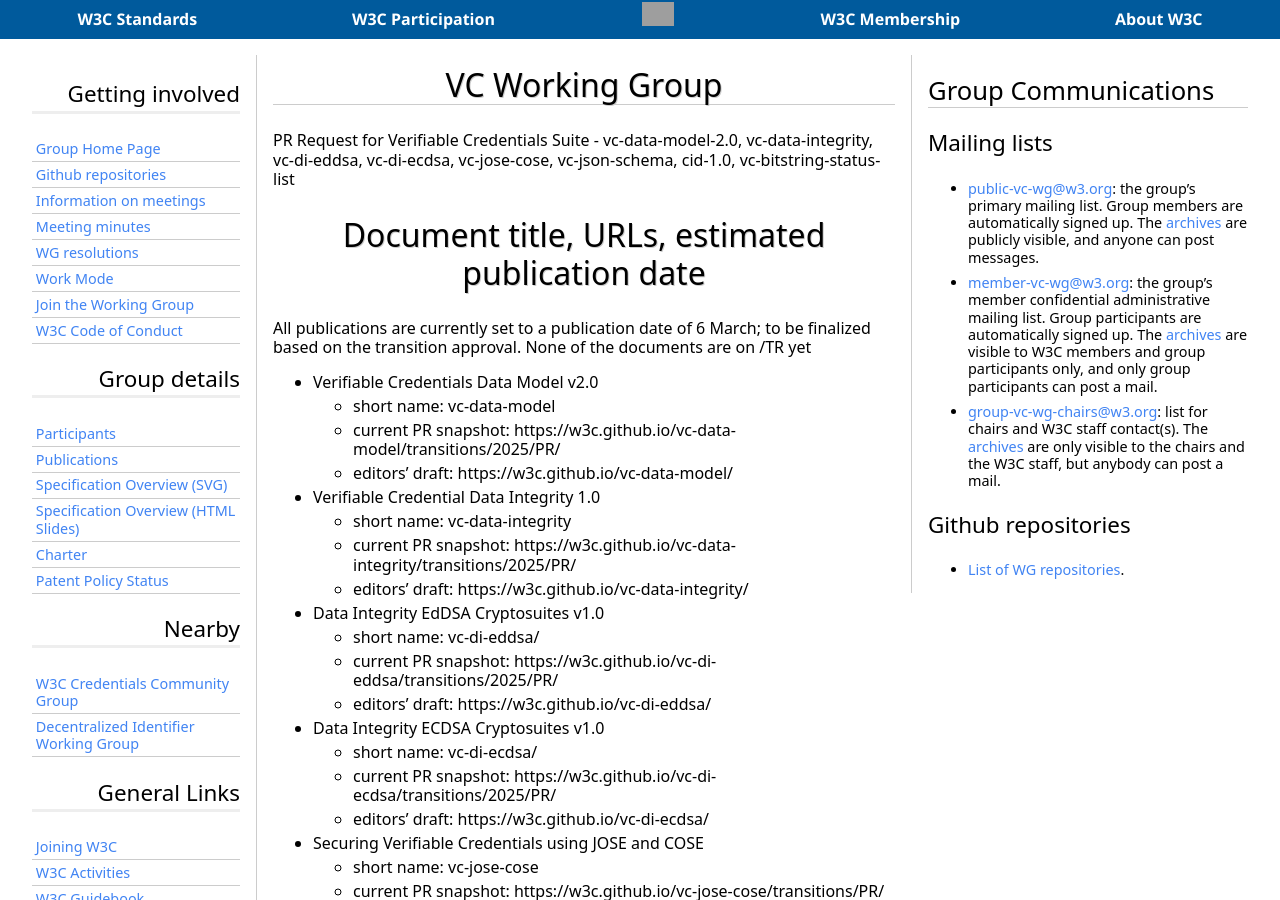
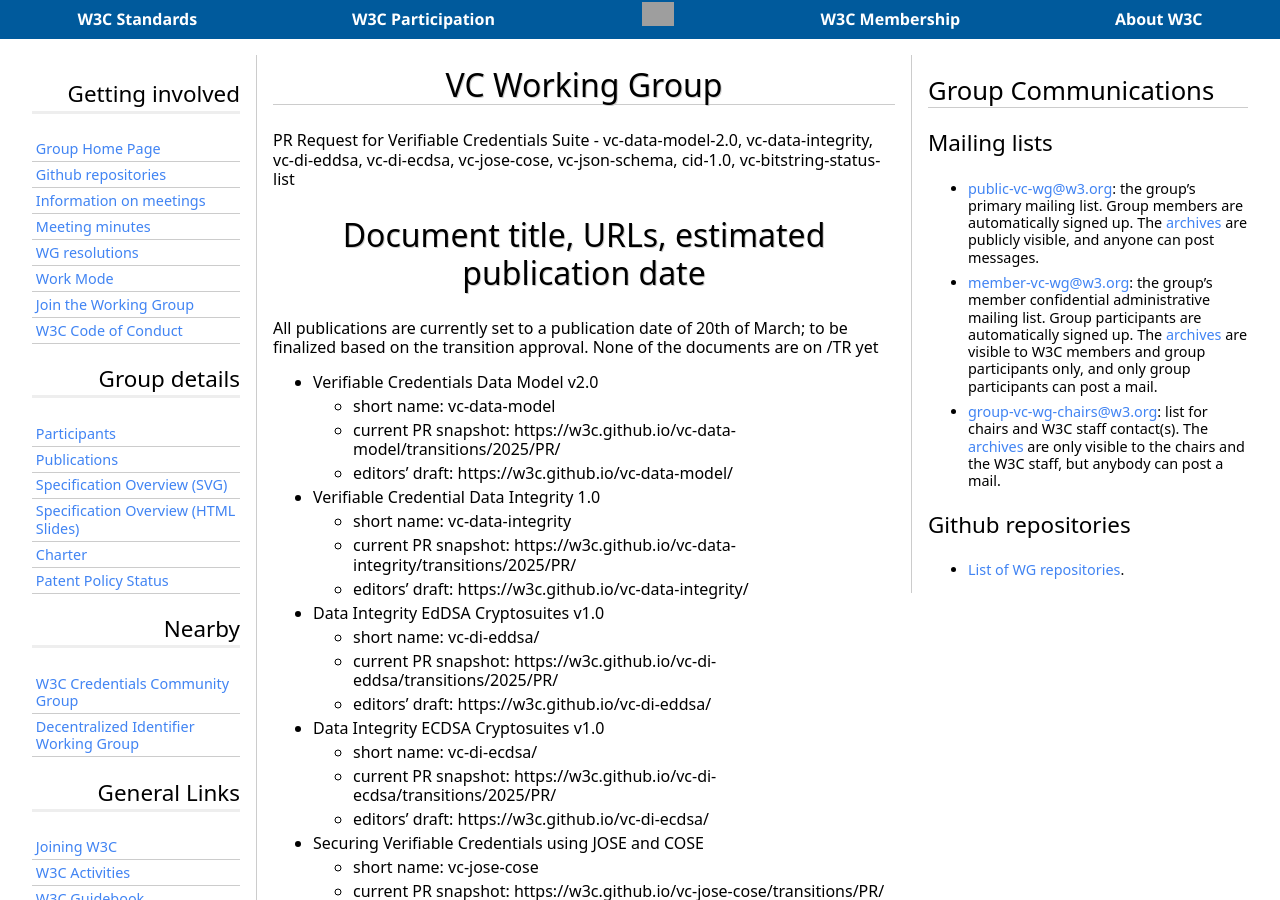
Before and after one commit to w3c/verifiable-credentials, a Jekyll site: the page built from admin/PR-March-2025/Approval_request.md, in a window 1280 px wide and 900 px high. Built offline with Jekyll 4.4.1, drawn with Linux system fonts in a browser that asks for light colours; some web fonts are replaced; our own code applies the rules of GitHub Pages for plain Markdown files; grey boxes are pictures that could not be loaded.

Commit message:
Set the publication date to the 20th

```diff
--- a/admin/PR-March-2025/Approval_request.md
+++ b/admin/PR-March-2025/Approval_request.md
@@ -3,7 +3,7 @@
 
 # Document title, URLs, estimated publication date
 
-All publications are currently set to a publication date of 6 March; to be finalized based on the transition approval. None of the documents are on /TR yet
+All publications are currently set to a publication date of 20th of March; to be finalized based on the transition approval. None of the documents are on /TR yet
 
 - Verifiable Credentials Data Model v2.0
   - short name: vc-data-model
```
